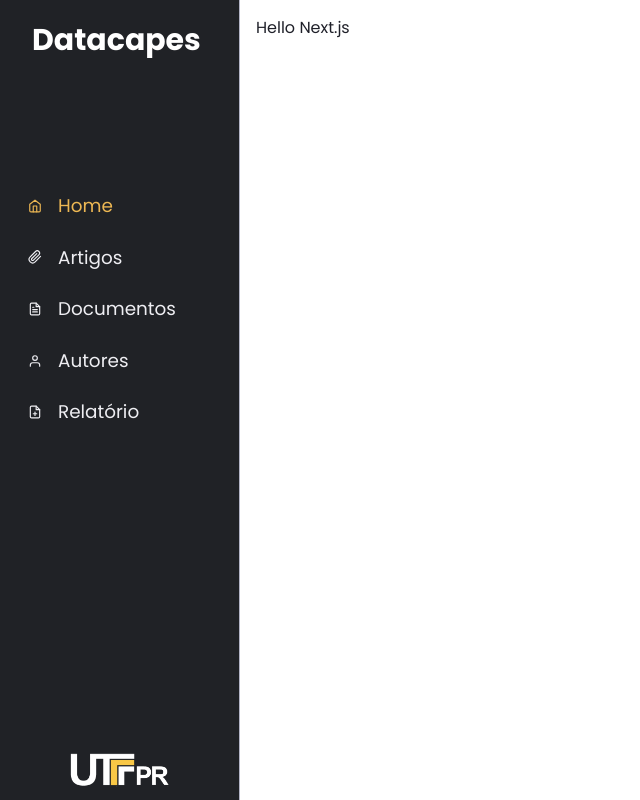
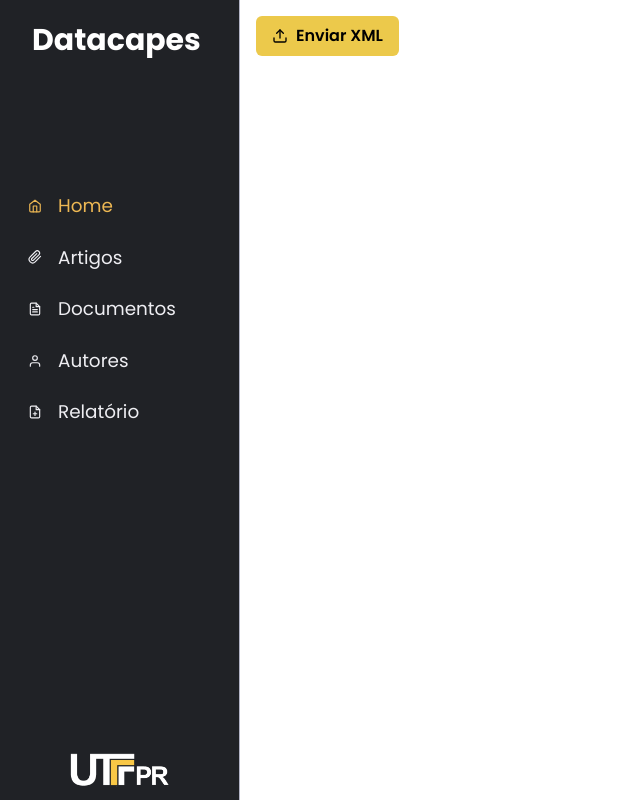
Before and after one commit to utfpr/ppgcc-cm-datacapes-front, a Next.js app: page /home in a window 1280 px wide. Shown: the whole page, without its empty margins (0-640 px from the left). Built offline with nearby package versions, Linux system fonts and the light colour scheme.

Commit message:
feat: 🎸 Modal + button to add XML + hook form dependency

```diff
--- /dev/null
+++ b/components/XMLUploadButton/index.tsx
@@ -0,0 +1,14 @@
+import { Button } from "@chakra-ui/react";
+import { FiUpload } from "react-icons/fi";
+
+interface XMLUploadButtonProps {
+  onOpen: () => void;
+}
+
+export function XMLUploadButton({onOpen}: XMLUploadButtonProps){
+    return (
+  <Button leftIcon={<FiUpload />} colorScheme='yellow' variant='solid' onClick={onOpen}>
+    Enviar XML
+  </Button>
+    )
+}
--- /dev/null
+++ b/components/XMLUploadModal/index.tsx
@@ -0,0 +1,40 @@
+import { Box, Button, Input, Modal, ModalBody, ModalCloseButton, ModalContent, ModalFooter, ModalHeader, ModalOverlay, Text, useDisclosure } from "@chakra-ui/react"
+import { FormEvent } from "react";
+
+interface XMLUploadModalProps {
+    isOpen: boolean;
+    onClose: () => void;
+}
+
+
+export function XMLUploadModal({isOpen, onClose}: XMLUploadModalProps){
+    function handleSubmit(event: FormEvent){
+        event.preventDefault();
+
+    }
+
+    return (
+   <>
+        <Modal blockScrollOnMount={false} isOpen={isOpen} onClose={onClose}>
+          <ModalOverlay />
+          <ModalContent as="form" onSubmit={handleSubmit}>
+            <ModalHeader>Anexe o arquivo</ModalHeader>
+            <ModalCloseButton />
+
+            <ModalBody>
+              <Input type={"file"} accept=".xml" />
+            </ModalBody>
+
+            <ModalFooter>
+              <Button colorScheme='red' mr={3} onClick={onClose}>
+                Cancelar
+              </Button>
+              <Button colorScheme='blue' type="submit">
+              Enviar
+                </Button>
+            </ModalFooter>
+          </ModalContent>
+        </Modal>
+      </>
+    )
+}
--- a/pages/home.tsx
+++ b/pages/home.tsx
@@ -1,7 +1,14 @@
+import { useDisclosure } from "@chakra-ui/react";
+import { XMLUploadButton } from "../components/XMLUploadButton";
+import { XMLUploadModal } from "../components/XMLUploadModal";
+
 export default function Home() {
+  const { isOpen, onOpen, onClose } = useDisclosure()
+
   return (
     <div>
-      <h1>Hello Next.js</h1>
+      <XMLUploadButton  onOpen={onOpen}/>
+      <XMLUploadModal isOpen={isOpen} onClose={onClose} />
     </div>
   );
 }
```
Also changed, not shown: package.json (+6 -5 lines), 1 other file (tests, documents, lock files or other folders).
